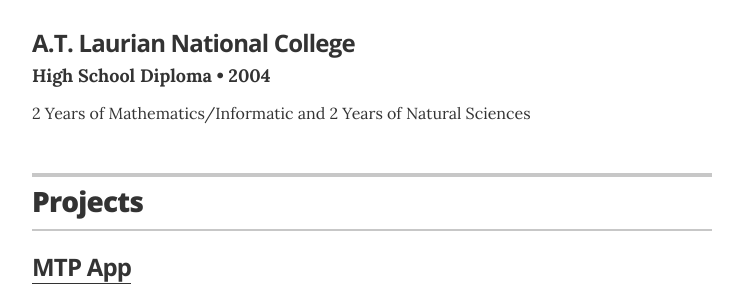
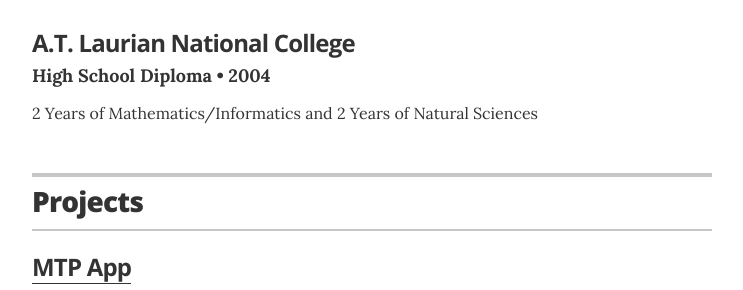
Before and after one commit to IulianIV/iulianiv.github.io, a Jekyll site: the page built from index.html, in a window 1280 px wide and 900 px high, scrolled down 968 px. Shown: the part 157-447 px from the top of the window, without its empty margins (268-1011 px from the left). Built offline with Jekyll 4.4.1, drawn with Linux system fonts in a browser that asks for light colours.

Commit message:
Education corrections

```diff
--- a/_data/education.yml
+++ b/_data/education.yml
@@ -7,4 +7,4 @@
 - degree: High School Diploma
   uni: A.T. Laurian National College
   year: 2004
-  summary: 2 Years of Mathematics/Informatic and 2 Years of Natural Sciences
+  summary: 2 Years of Mathematics/Informatics and 2 Years of Natural Sciences
```
